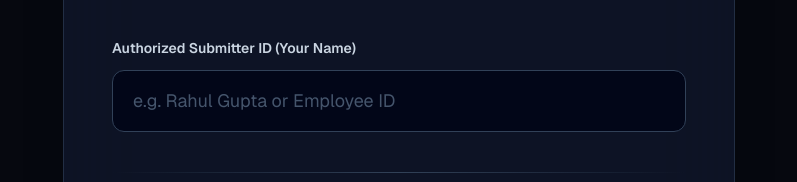
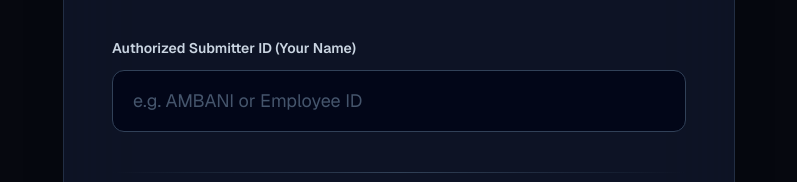
Before and after one commit to I-Deepanshu/audio, a Next.js app in the folder audio-frontend/: page / in a window 1280 px wide. Shown: the part 2175-2357 px from the top of the page, without its empty margins (241-1038 px from the left). Built offline with nearby package versions, Linux system fonts and the light colour scheme.

Commit message:
Finalizing all repository updates

```diff
--- a/audio-frontend/src/app/page.tsx
+++ b/audio-frontend/src/app/page.tsx
@@ -383,7 +383,7 @@ export default function AudioRecorderPage() {
                 onChange={(e) => setUserName(e.target.value)}
                 autoComplete="off"
                 className="w-full px-5 py-4 rounded-xl bg-slate-950 border border-slate-700 focus:outline-none focus:ring-2 focus:ring-purple-500 focus:border-transparent transition-all placeholder:text-slate-600 text-lg"
-                placeholder="e.g. Rahul Gupta or Employee ID"
+                placeholder="e.g. AMBANI or Employee ID"
               />
             </div>
 
```
